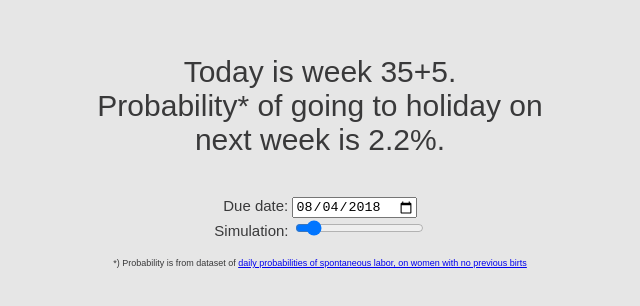
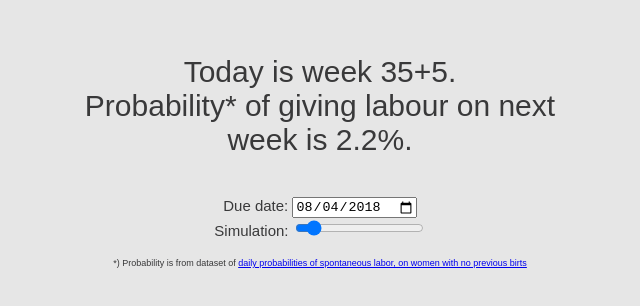
Before and after one commit to jehna/labour-calculator, a plain HTML site: page index.html in a window 1280 px wide. Shown: the part 236-542 px from the top of the page, without its empty margins (320-960 px from the left). Drawn offline with Linux system fonts and the light colour scheme.

Commit message:
Change holiday -> labour

```diff
--- a/index.html
+++ b/index.html
@@ -71,7 +71,7 @@
         daypicker.value = dayNow
       }
 
-      output.innerText = `${notInitial ? 'Simulating' : 'Today is'} week ${Math.floor(daypicker.value / 7)}${daypicker.value % 7 ? '+' + daypicker.value % 7 : ''}.\nProbability* of going to holiday on next week is ${probabilityForDay(daypicker.value)}%.`
+      output.innerText = `${notInitial ? 'Simulating' : 'Today is'} week ${Math.floor(daypicker.value / 7)}${daypicker.value % 7 ? '+' + daypicker.value % 7 : ''}.\nProbability* of giving labour on next week is ${probabilityForDay(daypicker.value)}%.`
     }
 
     function probabilityForDay(day) {
```
